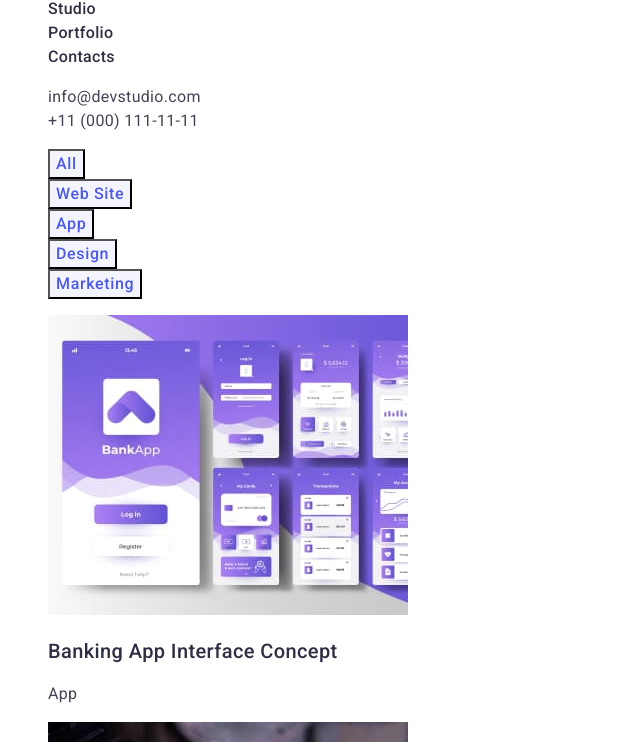
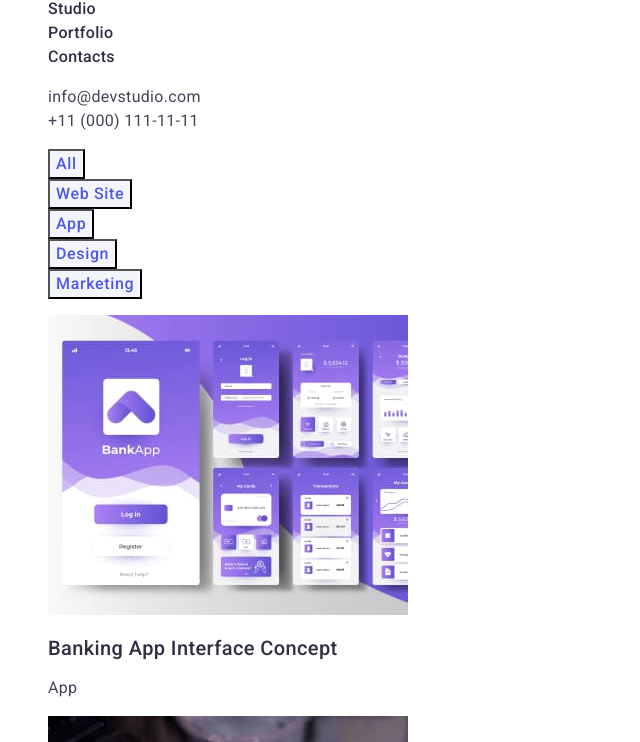
Before and after one commit to brsvvv/goit-markup-hw-02, a plain HTML site: page portfolio.html in a window 1280 px wide. Shown: the part 48-790 px from the top of the page, without its empty margins (0-640 px from the left). Drawn offline with Linux system fonts and the light colour scheme.

Commit message:
Update styles.css

```diff
--- a/css/styles.css
+++ b/css/styles.css
@@ -225,7 +225,7 @@ body {
     font-size: 20px;
     font-style: normal;
     font-weight: 500;
-    line-height: 1.5em;
+    line-height: 1.2em;
     letter-spacing: 0.02em;
 }
 .service-text {
```
